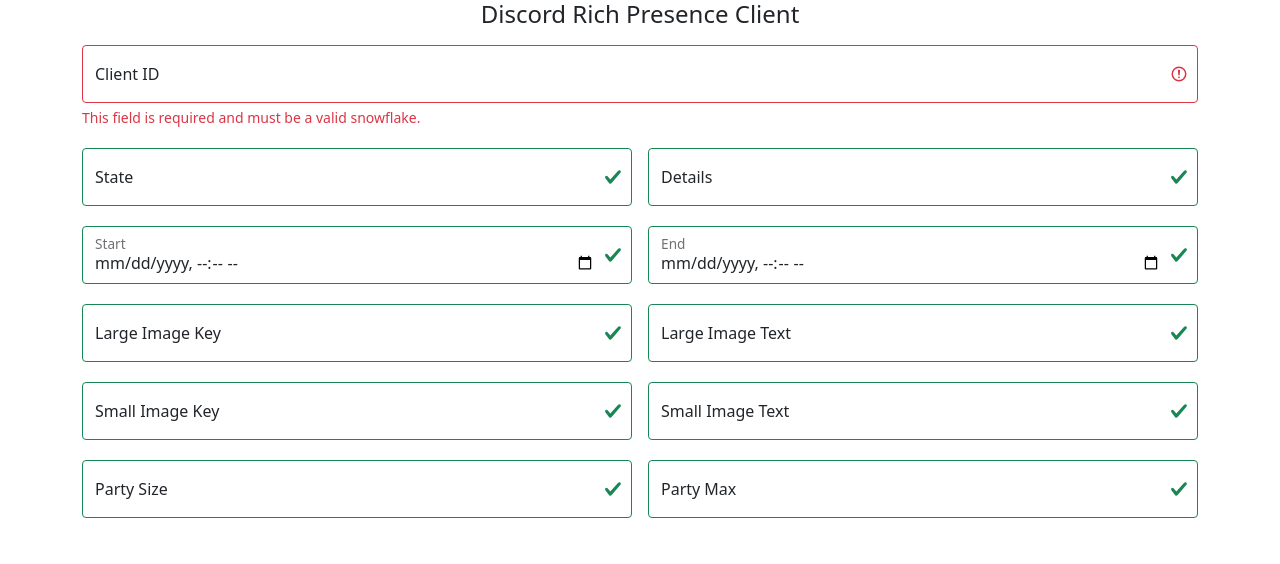
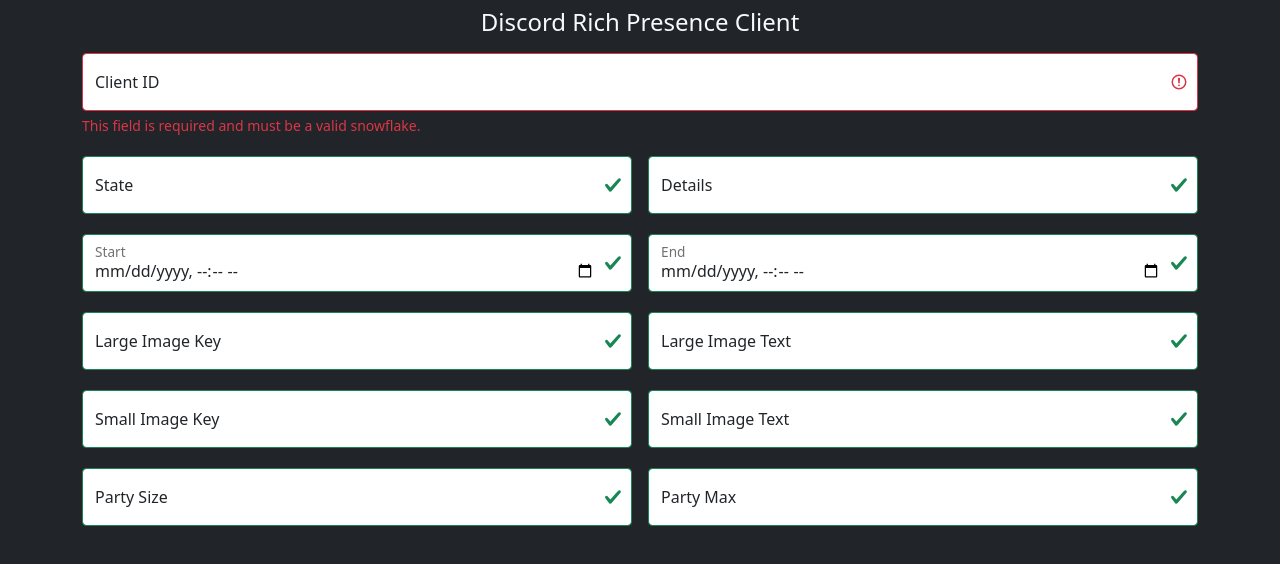
Before and after one commit to iWillBanU/rich-presence-client, an Electron app: page index.html in a window 1280 px wide. Drawn offline with Linux system fonts and the dark colour scheme; no server answers.

Commit message:
v1.2.0: basic  dark theme

```diff
--- a/index.html
+++ b/index.html
@@ -4,9 +4,20 @@
         <title>Discord Rich Presence Client</title>
         <link rel="stylesheet" href="bootstrap-5.0.0-beta1-dist/css/bootstrap.min.css">
         <link rel="shorcut icon" type="image/png" href="rpc-dark.png">
+        <style>
+            @media (prefers-color-scheme: dark) {
+                body {
+                    background-color: var(--bs-dark);
+                }
+
+                h4 {
+                    color: var(--bs-light);
+                }
+            }
+        </style>
     </head>
     <body>
-        <h4 class="text-center">Discord Rich Presence Client</h4>
+        <h4 class="text-center mt-2">Discord Rich Presence Client</h4>
         <script src="bootstrap-5.0.0-beta1-dist/js/bootstrap.bundle.min.js"></script>
         <form class="container was-validated">
             <div class="row mt-3">
```
Also changed, not shown: 1 other file.
